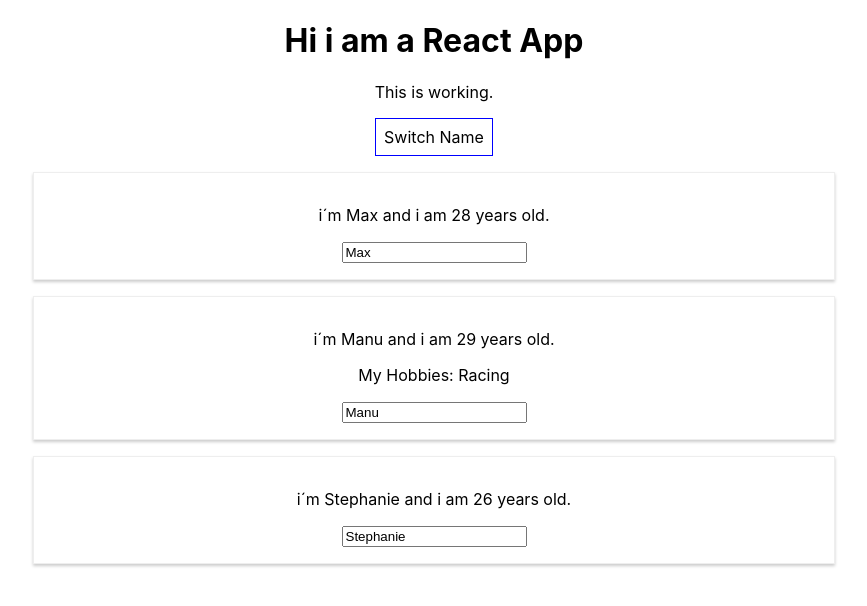
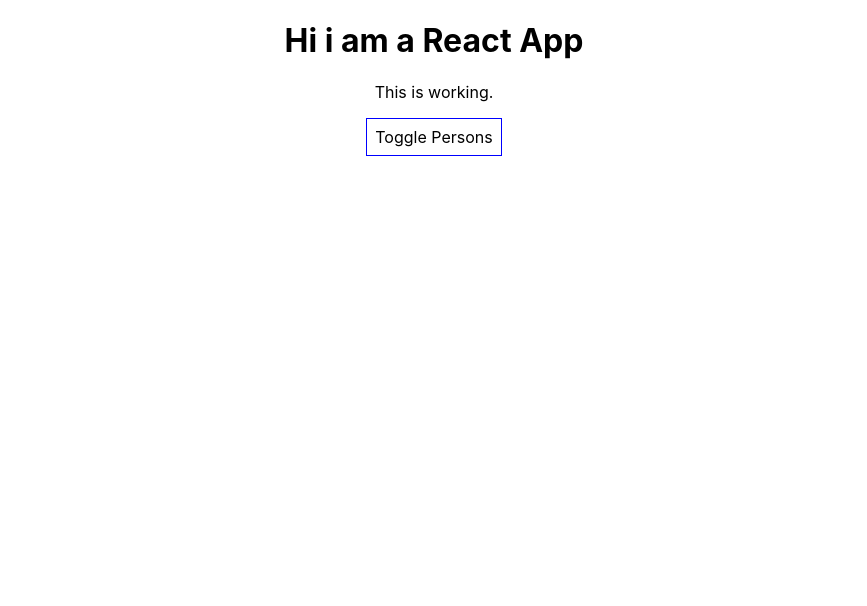
Before and after one commit to andregroseth/react-complete-guide, a React (Create React App) app: page / in a window 1280 px wide. Shown: the top 606 px of the page, without its empty margins (206-1073 px from the left). Built offline with nearby package versions, Linux system fonts and the light colour scheme.

Commit message:
chapter 4 ouputting lists done

```diff
--- a/src/App.js
+++ b/src/App.js
@@ -9,7 +9,9 @@
       { name: 'Manu', age: 29 },
       { name: 'Stephanie', age: 26 }
     ],
-    otherState: 'some other value'
+    otherState: 'some other value',
+    showPersons: false
+
   }
 
   switchNameHandler = (newName) => {
@@ -33,6 +35,15 @@
      })
   }
 
+  deletePersonHandler = () => {
+
+  }
+
+  togglePersonsHandler = () => {
+    const doesShow = this.state.showPersons;
+    this.setState({showPersons: !doesShow});
+  }
+
   render() {
     const style = {
       backgroundColor: 'white',
@@ -41,24 +52,27 @@
       padding: '8px'
     };
 
+    let persons = null;
+
+    if (this.state.showPersons) {
+      persons = (
+        <div>
+          {this.state.persons.map(person => {
+            return <Person
+            name={person.name}
+            age={person.age} />
+          })}
+        </div>
+      );
+    }
     return (
       <div className='App'>
         <h1>Hi i am a React App</h1>
         <p>This is working.</p>
         <button
         style={style}
-        onClick={() => this.switchNameHandler('Very Mad Max')}>Switch Name</button>
-        <Person
-        name={this.state.persons[0].name}
-        age={this.state.persons[0].age}/>
-        <Person
-        name={this.state.persons[1].name}
-        age={this.state.persons[1].age}
-        click={this.switchNameHandler.bind(this, 'Sane Max')}
-        changed={this.nameChangedHandler}>My Hobbies: Racing</Person>
-        <Person
-        name={this.state.persons[2].name}
-        age={this.state.persons[2].age}/>
+        onClick={this.togglePersonsHandler}>Toggle Persons</button>
+        {persons}
       </div>
     );
     //return React.createElement('div', null, React.createElement('h1', 'Hi i am a React App'));
```
